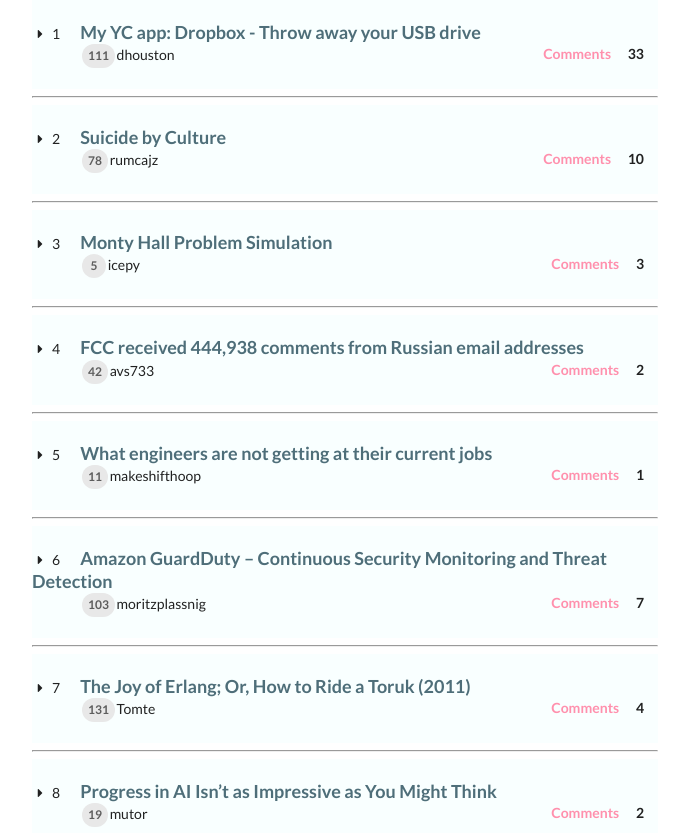
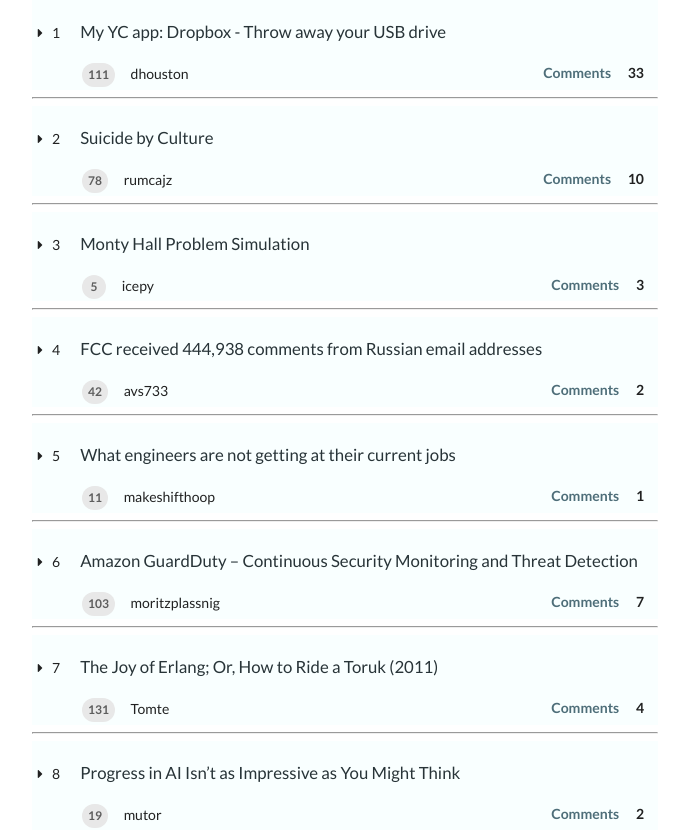
Before and after one commit to dikshajoshi44/Hacker-News-Clone, a plain HTML site: page home.html in a window 1280 px wide. Shown: the top 833 px of the page, without its empty margins (295-984 px from the left). Drawn offline with Linux system fonts and the light colour scheme.

Commit message:
main js file

```diff
--- a/css/main.css
+++ b/css/main.css
@@ -1,10 +1,10 @@
 a.ui.header:link {
-    color: #4E6E79;
+    color: #283438;
 }
 
 /* visited link */
 a.ui.header:visited {
-    color: #7e57c2;
+    color: #759ba9;
 }
 
 /* mouse over link */
@@ -26,6 +26,8 @@ a.ui.header:active {
     margin-left: 20px;
     margin-bottom: 1rem;
     display:inline;
+    font-size: 1.2rem;
+    font-weight: 300;
 
 }
 .ui.header.content:hover{
@@ -38,14 +40,14 @@ a.ui.header:active {
 }
 
 .ui.link a.item{
-	color:#FF90AD;
+	color:#4E6E79;
 	margin-right: 1rem;
 }
 #mainfile{
 	margin-bottom: 0.3rem;
 	margin-top: 0;
 	padding-top: 1.5rem;
-    padding-bottom: 1.5rem;
+    padding-bottom: 0.2rem;
     background-color: #F9FFFF;
 ;
 }
@@ -55,3 +57,6 @@ a.ui.header:active {
 #comm{
 	margin-right:1rem;
 }
+.ui.tiny{
+	padding-left: 1rem;
+}
--- a/js/main.js
+++ b/js/main.js
@@ -13,7 +13,7 @@ $.getJSON( "http://localhost:8000/data/test.json", function( data ) {
 	    			'<i class="right triangle icon"></i>' + (index + 1) +
 	    		'</span>' +
 	  			'<span><a href="' + value['url'] + ' " class="ui header content " >' + value['title'] + '</a></span>' +
-	  			'<br>' +
+	  			'<br><br>' +
 	  			'<div class="ui circular label">' + value['score'] + '</div>' +
 	  			'<span class="ui tiny ">' + value['by'] + '</span>' +
 				'<span class="ui link ">' +
```
